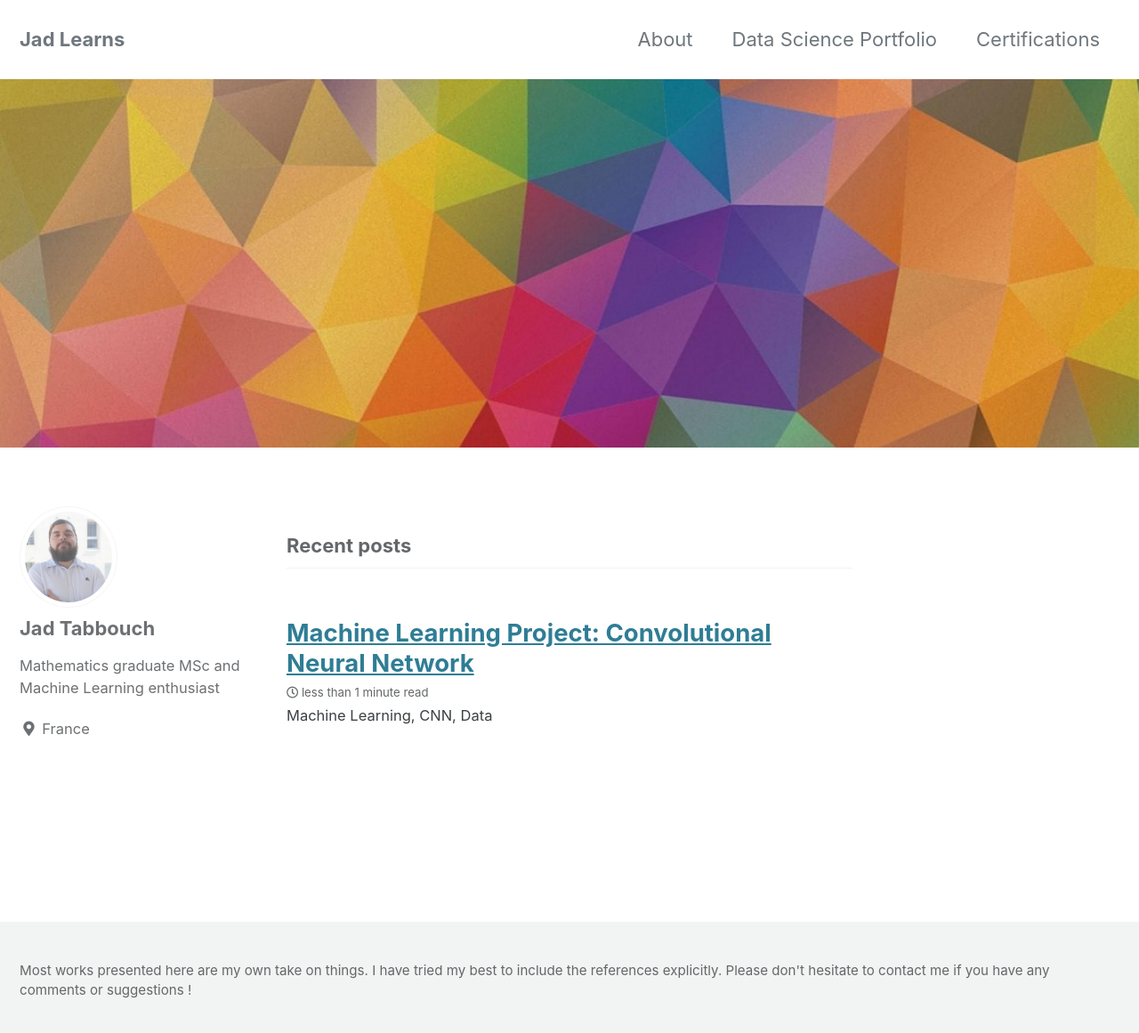
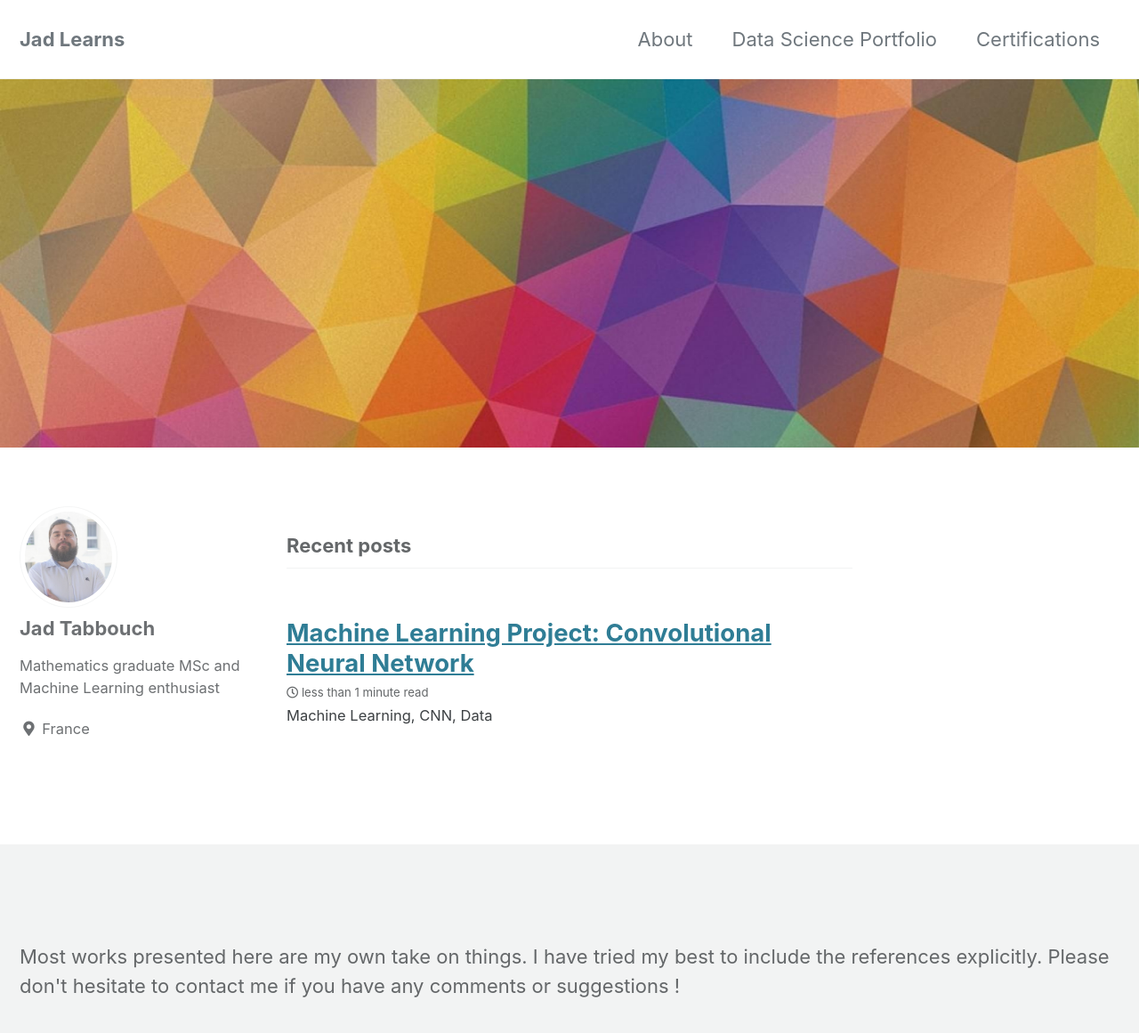
Before and after one commit to jad-tab/jad-tab.github.io, a Jekyll site: the page built from index.html, in a window 1280 px wide and 1169 px high. Shown: the top 1161 px of the window at 89% size. Built offline with Jekyll 4.4.1, drawn with Linux system fonts in a browser that asks for light colours; cached includes are drawn as plain includes; the list of posts is cut into pages by our own code.

Commit message:
Update footer.html

```diff
--- a/_includes/footer.html
+++ b/_includes/footer.html
@@ -1 +1 @@
-<div class="page__footer-copyright"> Most works presented here are my own take on things. I have tried my best to include the references explicitly. Please don't hesitate to contact me if you have any comments or suggestions !  </div>
+<div class="page__footer"> Most works presented here are my own take on things. I have tried my best to include the references explicitly. Please don't hesitate to contact me if you have any comments or suggestions !  </div>
```
